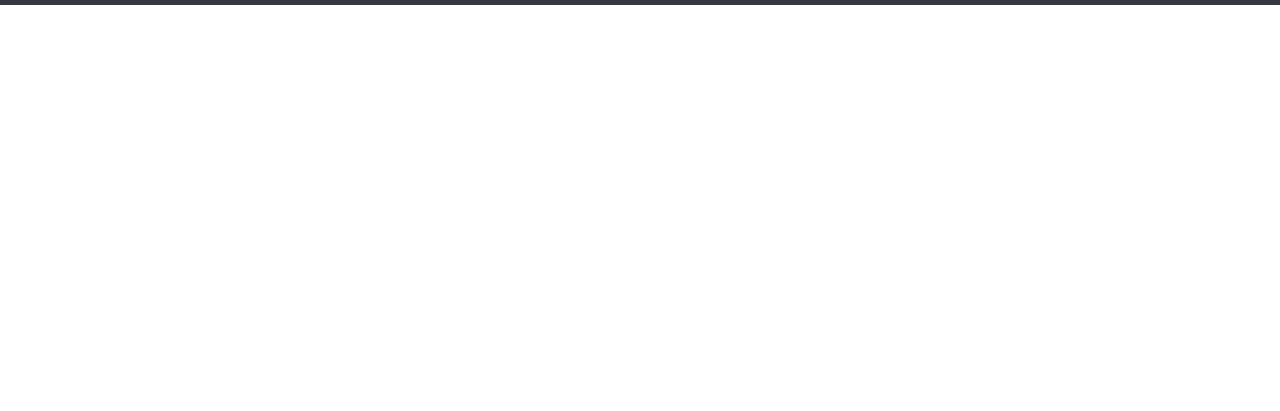
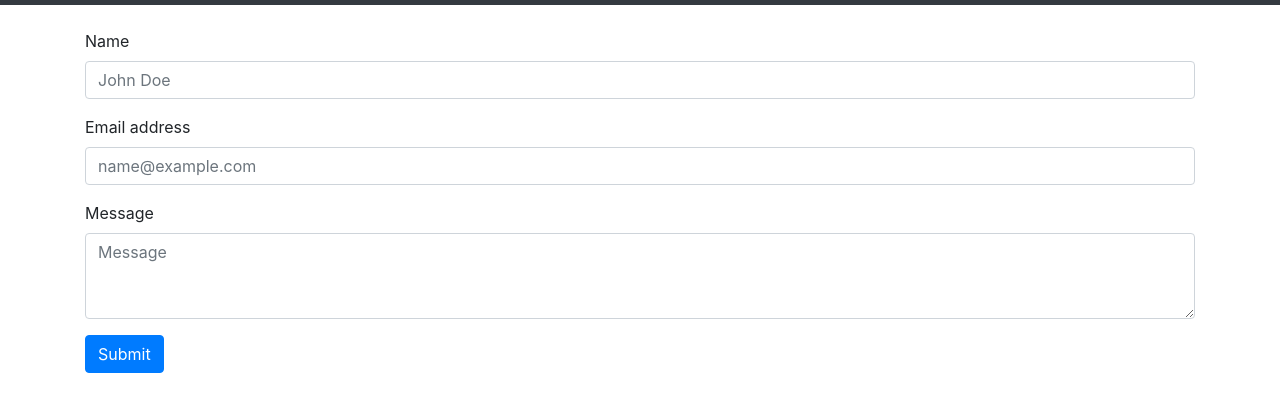
Before and after one commit to Kobehill68/02_Responsive_Portfolio, a plain HTML site: page contact.html in a window 1280 px wide. Shown: the part 51-462 px from the top of the page. Drawn offline with nearby package versions, Linux system fonts and the light colour scheme.

Commit message:
Put the form in

```diff
--- a/contact.html
+++ b/contact.html
@@ -28,5 +28,26 @@
         </nav>
     </header>
 
+    <div class="container mt-4">
+        <form>
+            <div class="form-group">
+                <label for="exampleFormControlInput1">Name</label>
+                <input type="Name" class="form-control" id="exampleFormControlInput1" placeholder="John Doe">
+            </div>
+            <div class="form-group">
+                <label for="exampleFormControlInput1">Email address</label>
+                <input type="email" class="form-control" id="exampleFormControlInput1" placeholder="name@example.com">
+            </div>
+            <div class="form-group">
+                <label for="exampleFormControlTextarea1">Message</label>
+                <textarea class="form-control" id="exampleFormControlTextarea1" rows="3" placeholder="Message"></textarea>
+            </div>
+            <button type="submit" class="btn btn-primary">Submit</button>
+        </form>
+
+    </div>
+
+
+
 </body>
 </html>
```
